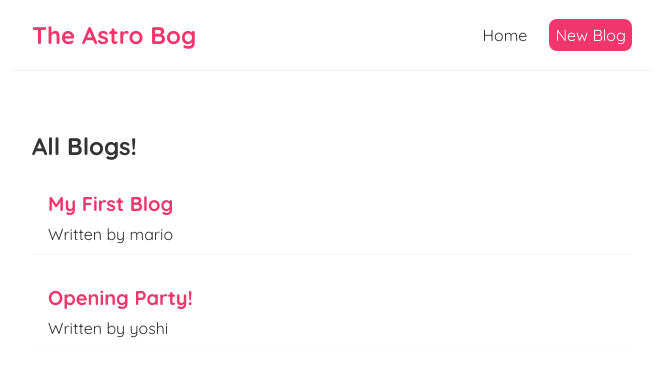
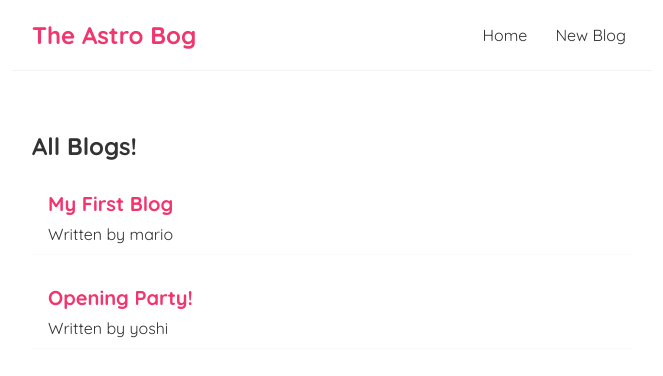
Before and after one commit to george-tr6/astro-blog, a React (Create React App) app: page / in a window 1280 px wide. Shown: the top 376 px of the page, without its empty margins (308-971 px from the left). Built offline with nearby package versions, Linux system fonts and the light colour scheme; data requests are answered from the project's data file.

Commit message:
added a create file and set up links

```diff
--- a/src/App.js
+++ b/src/App.js
@@ -1,16 +1,27 @@
 import Navbar from './Navbar';
 import Home from './Home';
+import { BrowserRouter as Router, Route, Switch } from 'react-router-dom';
+import Create from './Create';
 
 function App() {
   const title = 'App Component';
 
   return (
-    <div className="App">
-      <Navbar />
-      <div className="content">
-        <Home />
+    <Router>
+      <div className="App">
+        <Navbar />
+        <div className="content">
+          <Switch>
+            <Route exact path="/">
+              <Home />
+            </Route>
+            <Route path="/">
+              <Create />
+            </Route>
+          </Switch>
+        </div>
       </div>
-    </div>
+    </Router>
   );
 }
 
--- /dev/null
+++ b/src/Create.js
@@ -0,0 +1,9 @@
+const Create = () => {
+    return (
+        <div className="create">
+            <h2>Add a New Blog</h2>
+        </div>
+     );
+}
+
+export default  Create;
--- a/src/Navbar.js
+++ b/src/Navbar.js
@@ -1,14 +1,12 @@
+import { Link } from 'react-router-dom';
+
 const Navbar = () => {
     return (
         <nav className="navbar">
             <h1>The Astro Bog</h1>
             <div className="links">
-                <a href="/">Home</a>
-                <a href="/create" style={{
-                    color: "white",
-                    backgroundColor: '#f1356d',
-                    borderRadius: '8px'
-                }}>New Blog</a>
+                <Link to="/">Home</Link>
+                <Link to="/create">New Blog</Link>
             </div>
         </nav>
      );
```
